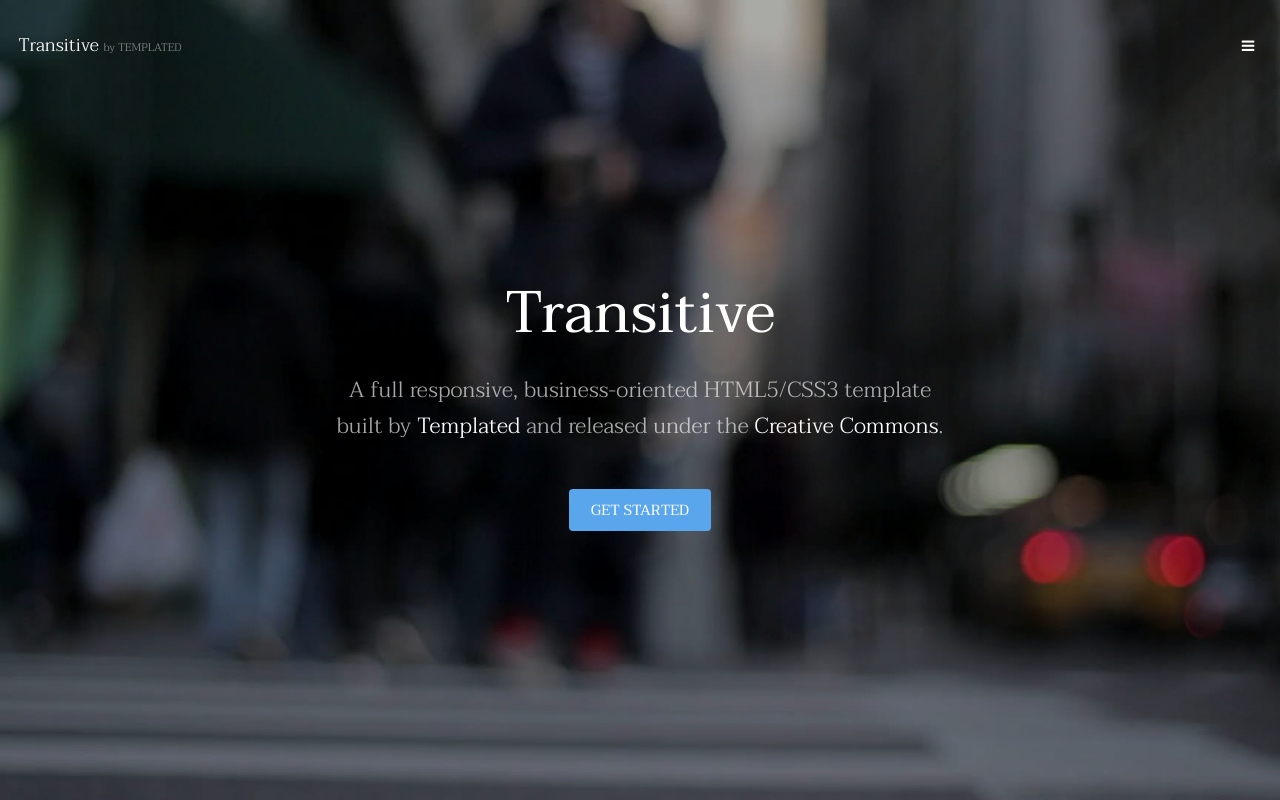
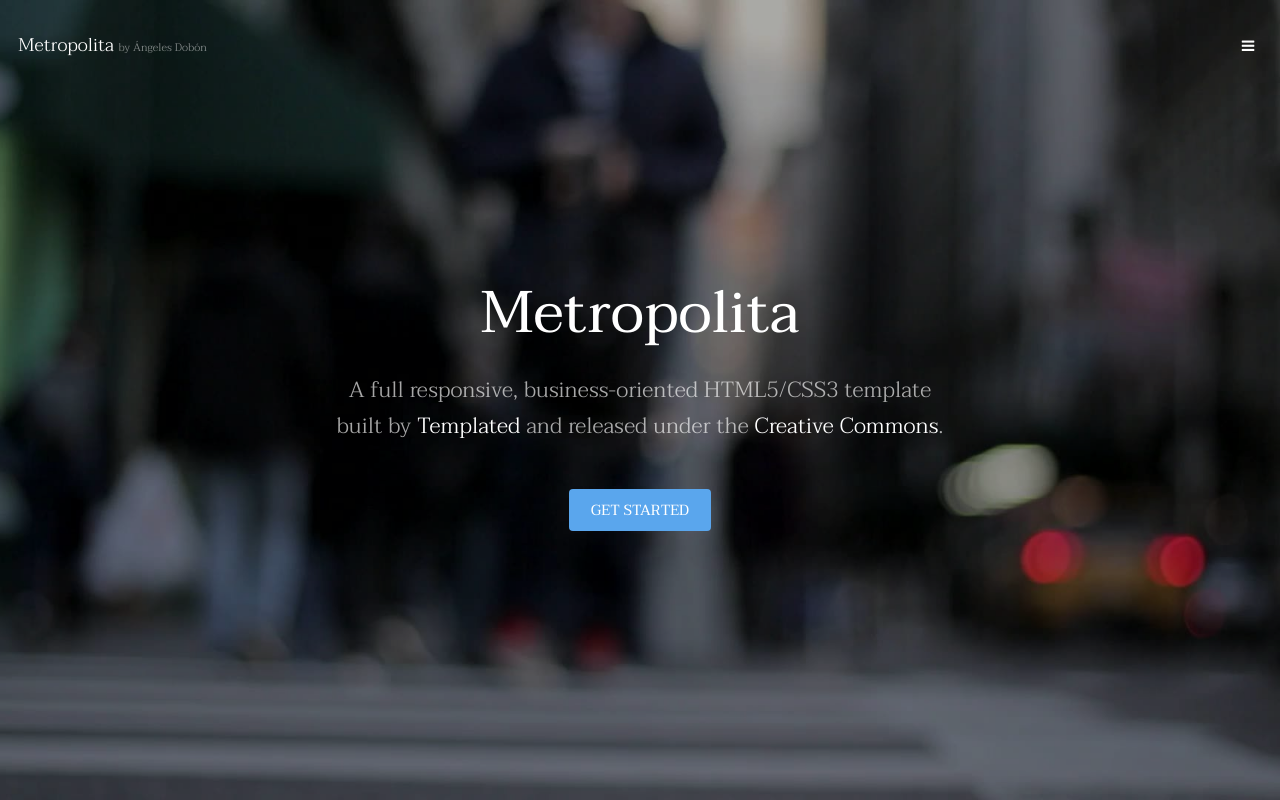
Before and after one commit to angelesdobon/04_REP_METROPOLITA, a plain HTML site: page index.html in a window 1280 px wide. Shown: the top 800 px of the page. Drawn offline with Linux system fonts and the light colour scheme.

Commit message:
cambios en la portada por ÁNGELES

```diff
--- a/index.html
+++ b/index.html
@@ -6,7 +6,7 @@
 -->
 <html>
 	<head>
-		<title>Transitive by TEMPLATED</title>
+		<title>Metropolita by Ángeles Dobón</title>
 		<meta charset="utf-8" />
 		<meta name="viewport" content="width=device-width, initial-scale=1" />
 		<link rel="stylesheet" href="assets/css/main.css" />
@@ -15,7 +15,7 @@
 
 		<!-- Header -->
 			<header id="header" class="alt">
-				<div class="logo"><a href="index.html">Transitive <span>by TEMPLATED</span></a></div>
+				<div class="logo"><a href="index.html">Metropolita <span>by Ángeles Dobón</span></a></div>
 				<a href="#menu" class="toggle"><span>Menu</span></a>
 			</header>
 
@@ -36,7 +36,7 @@
 		-->
 			<section id="banner" data-video="images/banner">
 				<div class="inner">
-					<h1>Transitive</h1>
+					<h1>Metropolita</h1>
 					<p>A full responsive, business-oriented HTML5/CSS3 template<br />
 					built by <a href="https://templated.co/">Templated</a> and released under the <a href="https://templated.co/license">Creative Commons</a>.</p>
 					<a href="#one" class="button special scrolly">Get Started</a>
```
